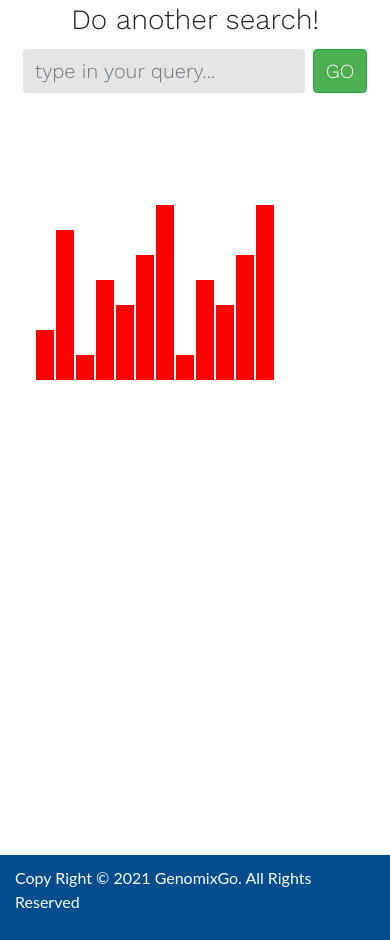
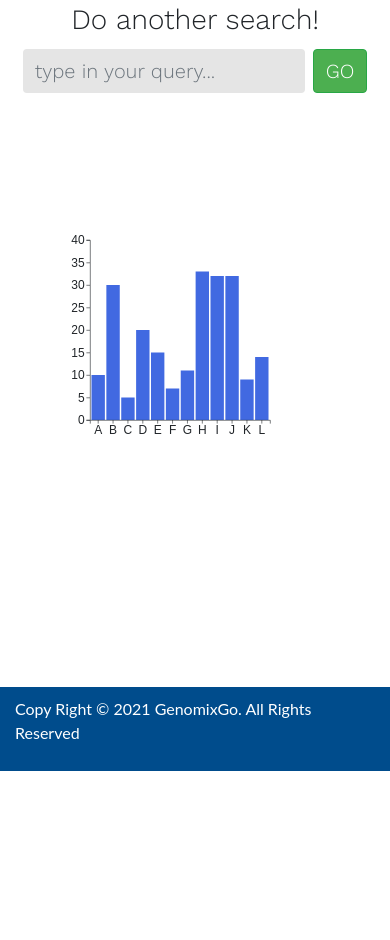
Before and after one commit to kimiashadkami/UI-for-a-Microbial-Genomics-Database, a Flask app: template templates/result.html in a window 390 px wide. Shown: the part 131-1071 px from the top of the page. After the commit the page ends 902 px from the top, so only its background shows below. Run offline with Flask 2, Linux system fonts and the light colour scheme; the template is opened without the code that fills it, so the values that code supplies are empty; some libraries are stand-ins or nearby versions.

Commit message:
using svg in a responsive manner to visualize some dummy data

```diff
--- a/static/css/result.css
+++ b/static/css/result.css
@@ -52,15 +52,3 @@
   display: flex;
   justify-content: center;
 }
-
-.test{
-  min-height: 80vh;
-  display: flex;
-  justify-content: center;
-}
-
-.bar{
-  fill: red;
-  display: block;
-  margin-left: 5;
-}
--- a/static/js/vis.js
+++ b/static/js/vis.js
@@ -1,37 +1,64 @@
 console.log(d3);
 
 const DUMMY_DATA = [
-  {id: 'd1', value: 10, name: 'A'},
-  {id: 'd2', value: 30, name: 'B'},
-  {id: 'd3', value: 5, name: 'C'},
-  {id: 'd4', value: 20, name: 'D'},
-  {id: 'd5', value: 15, name: 'E'},
-  {id: 'd6', value: 25, name: 'F'},
-  {id: 'd7', value: 35, name: 'G'},
-  {id: 'd8', value: 5, name: 'H'},
-  {id: 'd9', value: 20, name: 'I'},
-  {id: 'd10', value: 15, name: 'J'},
-  {id: 'd11', value: 25, name: 'K'},
-  {id: 'd12', value: 35, name: 'L'}
+  {id: 'd1', name: 'A', value: 10},
+  {id: 'd2', name: 'B', value: 30},
+  {id: 'd3', name: 'C', value: 5},
+  {id: 'd4', name: 'D', value: 20},
+  {id: 'd5', name: 'E', value: 15},
+  {id: 'd6', name: 'F', value: 7},
+  {id: 'd7', name: 'G', value: 11},
+  {id: 'd8', name: 'H', value: 33},
+  {id: 'd9', name: 'I', value: 32},
+  {id: 'd10', name: 'J', value: 32},
+  {id: 'd11', name: 'K', value: 9},
+  {id: 'd12', name: 'L', value: 14}
 ]
 
+const width = 500;
+const height = 500;
+const margin = {top: 100, bottom: 100, left: 100, right: 100}
+
+const svg = d3.select('#d3-container')
+              .append('svg')
+              .attr('width', width - margin.left - margin.right)
+              .attr('heigh', height - margin.top - margin.bottom)
+              .attr('viewBox', [0, 0, width, height]);
+
 const x_scale = d3.scaleBand()
-                  .domain(DUMMY_DATA.map((dataPoint) => dataPoint.name))
-                  .rangeRound([0,250])
+                  .domain(d3.range(DUMMY_DATA.length))
+                  .range([margin.left, width - margin.right])
                   .padding(0.1);
-const y_scale = d3.scaleLinear().domain([0,40]).range([200,0]);
 
-const bars = d3.select('.test')
-               .selectAll('.bar')
-               .data(DUMMY_DATA)
-               .enter()
-               .append('rect')
-               .classed('bar', true)
-               .attr('width', x_scale.bandwidth())
-               .attr('height', data_point => 200 - y_scale(data_point.value))
-               .attr('x', data => x_scale(data.name))
-               .attr('y', data_point => y_scale(data_point.value));
+const y_scale = d3.scaleLinear()
+                  .domain([0,40])
+                  .range([height - margin.bottom, margin.top]);
 
-setTimeout(() => {
-  bars.data(DUMMY_DATA.slice(0,2).exit().remove())
-  }, 2000)
+//creating the bar chart
+svg
+  .append('g')
+  .attr('fill', 'royalblue')
+  .selectAll('rect')
+  .data(DUMMY_DATA)
+  .join('rect')
+    .attr('x', (d, i) => x_scale(i))
+    .attr('y', (d) => y_scale(d.value))
+    .attr('width', x_scale.bandwidth())
+    .attr('height', d => y_scale(0) - y_scale(d.value));
+
+//the x axis labels
+function xAxis(g){
+  g.attr('transform', `translate(0, ${height - margin.bottom})`)
+  .call(d3.axisBottom(x_scale).tickFormat(i => DUMMY_DATA[i].name))
+  .attr('font-size', '20px')
+}
+
+function yAxis(g){
+  g.attr('transform', `translate(${margin.left}, 0)`)
+  .call(d3.axisLeft(y_scale).ticks(null, DUMMY_DATA.format))
+  .attr('font-size', '20px')
+}
+
+svg.append('g').call(yAxis);
+svg.append('g').call(xAxis);
+svg.node();
--- a/templates/result.html
+++ b/templates/result.html
@@ -27,7 +27,7 @@
   <!-- start vis -->
   <div class="row vis-row">
     <div class="col-xl col-lg col-md col-sm col-xs vis-col">
-      <svg class="test"></svg>
+      <div id="d3-container"></div>
     </div>
   </div>
   <!-- end vis -->
```
